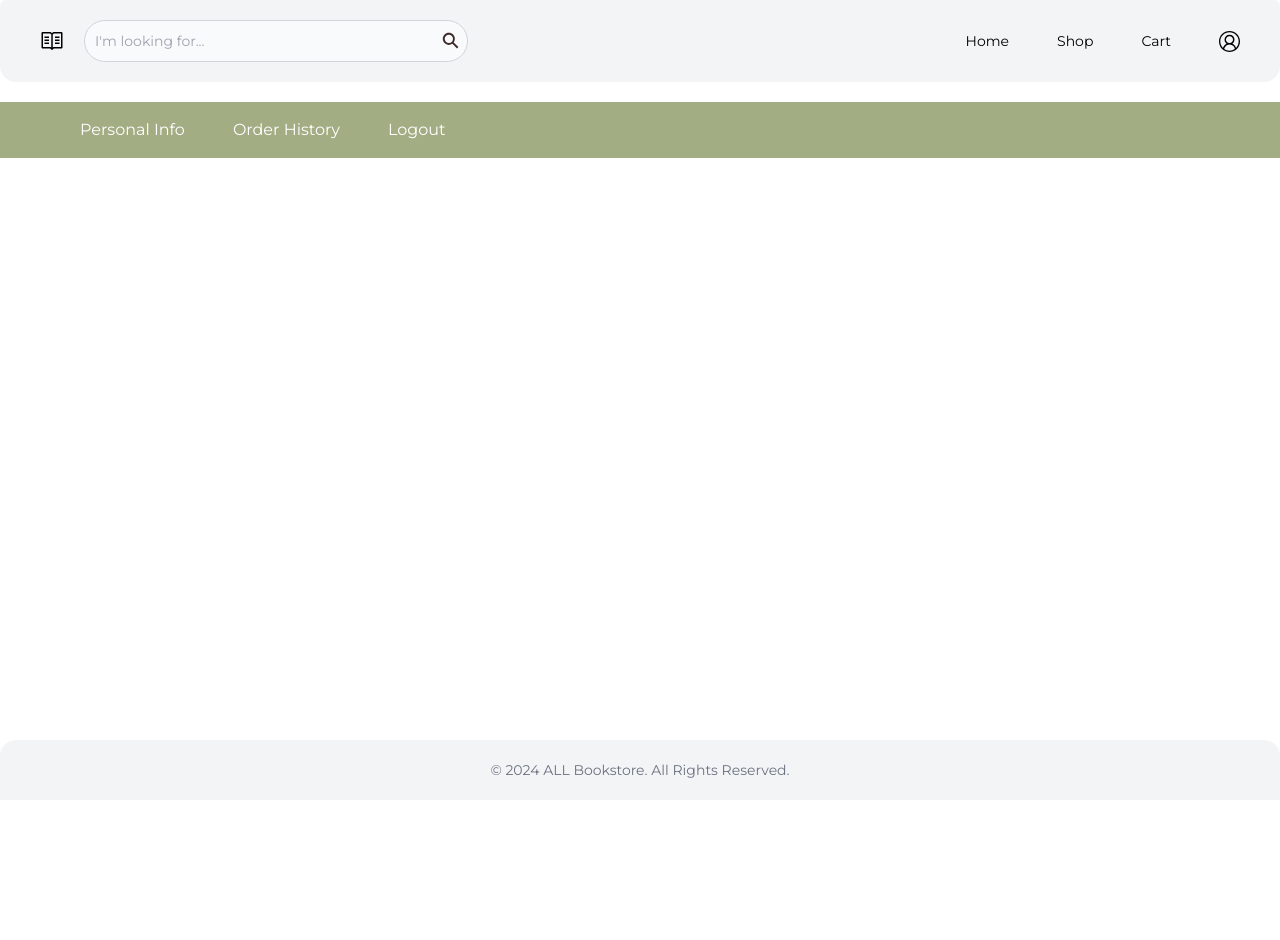
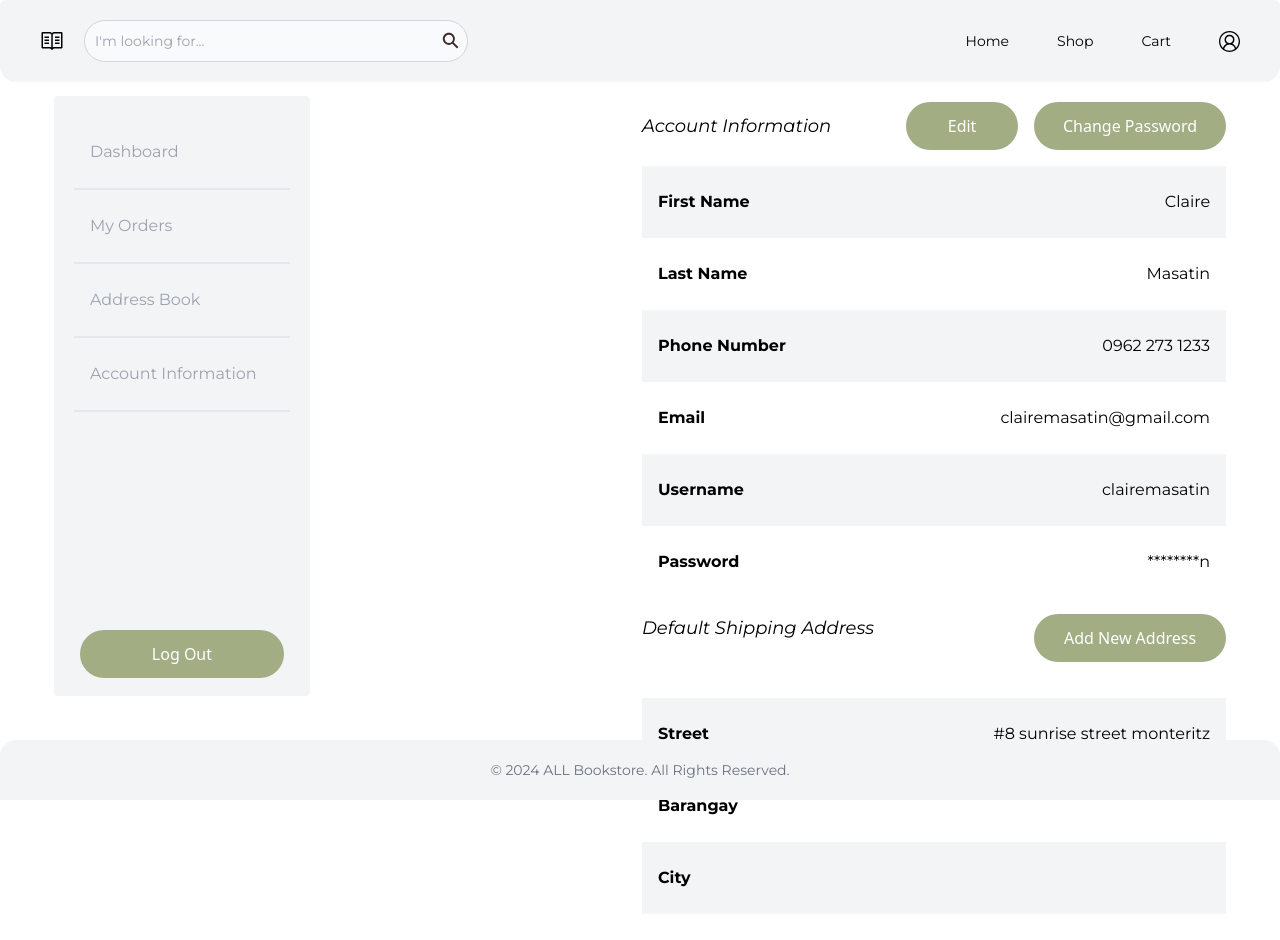
Before and after one commit to isabellelbgn/all-bookstore, a React (Vite) app in the folder frontend/: page /customer/dashboard in a window 1280 px wide. Shown: the top 940 px of the page. Before the commit the page ends 800 px from the top, so only its background shows below. Built offline with nearby package versions, Linux system fonts and the light colour scheme.

Commit message:
Accounts page pero need pa fixes

```diff
--- a/frontend/src/components/Containers/GrayTable.jsx
+++ b/frontend/src/components/Containers/GrayTable.jsx
@@ -2,33 +2,33 @@ import React from 'react'
 
 const GrayTable = () => {
   return (
-    <div className=' container mx-auto'>
-        <table className=' table-auto'>
+    <div className='container'>
+        <table className=' table-auto w-full'>
             <tbody>
                 <tr className=' bg-gray-100'>
-                    <td className='px-4 py-2 text-left font-[montserrat] font-bold'> First Name </td>
-                    <td className='px-4 py-2 text-right font-[montserrat] w-2/3'> Claire </td>
+                    <td className='px-4 py-6 text-left font-[montserrat] font-bold'> First Name </td>
+                    <td className='px-4 py-6 text-right font-[montserrat] w-2/3'> Claire </td>
                 </tr>
                 <tr>
-                    <td className='px-4 py-2 text-left font-[montserrat] font-bold'> Last Name </td>
-                    <td className='px-4 py-2 text-right font-[montserrat] w-2/3'> Masatin </td>
+                    <td className='px-4 py-6 text-left font-[montserrat] font-bold'> Last Name </td>
+                    <td className='px-4 py-6 text-right font-[montserrat] w-2/3'> Masatin </td>
                 </tr>
                 <tr  className=' bg-gray-100'>
-                    <td className='px-4 py-2 text-left font-[montserrat] font-bold'> Phone Number </td>
-                    <td className='px-4 py-2 text-right font-[montserrat] w-2/3'> 0962 273 1233 </td>
+                    <td className='px-4 py-6 text-left font-[montserrat] font-bold'> Phone Number </td>
+                    <td className='px-4 py-6 text-right font-[montserrat] w-2/3'> 0962 273 1233 </td>
                 </tr>
                 <tr>
-                    <td className='px-4 py-2 text-left font-[montserrat] font-bold'> Email </td>
-                    <td className='px-4 py-2 text-right font-[montserrat] w-2/3'> clairemasatin@gmail.com </td>
+                    <td className='px-4 py-6 text-left font-[montserrat] font-bold'> Email </td>
+                    <td className='px-4 py-6 text-right font-[montserrat] w-2/3'> clairemasatin@gmail.com </td>
                 </tr>
                 <tr  className=' bg-gray-100'
                 >
-                    <td className='px-4 py-2 text-left font-[montserrat] font-bold'> Username </td>
-                    <td className='px-4 py-2 text-right font-[montserrat] w-2/3'> clairemasatin </td>
+                    <td className='px-4 py-6 text-left font-[montserrat] font-bold'> Username </td>
+                    <td className='px-4 py-6 text-right font-[montserrat] w-2/3'> clairemasatin </td>
                 </tr>
                 <tr>
-                    <td className='px-4 py-2 text-left font-[montserrat] font-bold'> Password </td>
-                    <td className='px-4 py-2 text-right font-[montserrat] w-2/3 '> ********n </td>
+                    <td className='px-4 py-6 text-left font-[montserrat] font-bold'> Password </td>
+                    <td className='px-4 py-6 text-right font-[montserrat] w-2/3 '> ********n </td>
                 </tr>
             </tbody>
 
--- a/frontend/src/components/Sidebar.jsx
+++ b/frontend/src/components/Sidebar.jsx
@@ -1,21 +1,22 @@
 import React from 'react'
+import { PrimaryButton } from './Buttons/PrimaryButton';
 
 const Sidebar = () => {
   return (
-    <div class="bg-gray-100 text-white w-64 fixed top-4 left-4 h-3/4 flex flex-col justify-between rounded p-2.5">
+    <div class="bg-gray-100 text-white w-64 top-4 fixed h-3/4 flex flex-col justify-between rounded p-2.5 mt-20">
 
         <div class="flex flex-col bg-gray-100 font-montserrat border-spacing-4 p-2.5">
-            <a href="#" className={`px-4 py-6 text-gray-400 ${dashboardColor === 'green' ? 'bg-green-500' : 'border-b-2'}`}>Dashboard</a>
+            <a href="#" class="px-4 py-6 text-gray-400 border-b-2">Dashboard</a>
             <a href="#" class="px-4 py-6 text-gray-400 border-b-2">My Orders</a>
             <a href="#" class="px-4 py-6 text-gray-400 border-b-2">Address Book</a>
             <a href="#" class="px-4 py-6 text-gray-400 border-b-2">Account Information</a>
         </div>
 
         <div class="mt-auto px-4 py-2">
-            <button class="w-full bg-green-50 text-white px-4 py-2 rounded hover:bg-red-700 font-montserrat">Log Out</button>
+            <PrimaryButton className = "w-full"> Log Out </PrimaryButton>
         </div>
     </div>
   )
 }
 
-export default Sidebar
+export default Sidebar;
--- a/frontend/src/main.jsx
+++ b/frontend/src/main.jsx
@@ -82,11 +82,11 @@ const router = createBrowserRouter([
     element: <OrderSuccess />,
     errorElement: <NotFound />,
   },
-  {
-    path: "/customer/dashboard",
-    element: <Dashboard />,
-    errorElement: <NotFound />,
-  },
+  // {
+  //   path: "/customer/dashboard",
+  //   element: <Dashboard />,
+  //   errorElement: <NotFound />,
+  // },
   {
     path: "/customer/orders",
     element: <Orders />,
--- a/frontend/src/pages/Customer/Accounts.jsx
+++ b/frontend/src/pages/Customer/Accounts.jsx
@@ -1,16 +1,68 @@
 import React from "react";
-import DashboardNavigation from "../../components/DashboardNavigation";
 import Navigation from "../../components/Main Components/Navigation";
 import Footer from "../../components/Main Components/Footer";
+import Sidebar from "../../components/Sidebar";
+import GrayTable from "../../components/Containers/GrayTable";
+import { PrimaryButton } from "../../components/Buttons/PrimaryButton";
+import { PageTemplate } from "../../components/Main Components/PageTemplate";
 
 const Accounts = () => {
   return (
     <>
       <Navigation />
-      <DashboardNavigation />
-      <Footer />
+      <PageTemplate >
+      <div className="grid grid-cols-2 gap-1">
+      <div> <Sidebar /> </div>
+        <div>
+          <div className="flex justify-between items-center mb-4">
+            <div className="text-lg font-montserrat italic">Account Information</div>
+            <div className="flex">
+              <PrimaryButton className="w-28 ml-4">Edit</PrimaryButton>
+              <PrimaryButton className="w-48 ml-4">Change Password</PrimaryButton>
+            </div>
+          </div>
+          <GrayTable className="mb-8 "/>
+          <div className="flex justify-between mt-4">
+            <div className="text-lg font-montserrat italic static">Default Shipping Address </div>
+            <div className="flex flex-row">
+              <PrimaryButton className= " w-48 ml-40"> Add New Address</PrimaryButton>
+            </div>
+          </div>
+          <div className=' container mt-9 mb-40'>
+            <table className=' table-auto w-full'>
+                <tbody>
+                    <tr className=' bg-gray-100'>
+                        <td className='px-4 py-6 text-left font-[montserrat] font-bold'> Street </td>
+                        <td className='px-4 py-6 text-right font-[montserrat] w-2/3'> #8 sunrise street monteritz </td>
+                    </tr>
+                    <tr>
+                        <td className='px-4 py-6 text-left font-[montserrat] font-bold'> Barangay </td>
+                        <td className='px-4 py-6 text-right font-[montserrat] w-2/3'> </td>
+                    </tr>
+                    <tr  className=' bg-gray-100'>
+                        <td className='px-4 py-6 text-left font-[montserrat] font-bold'>City </td>
+                        <td className='px-4 py-6 text-right font-[montserrat] w-2/3'> </td>
+                    </tr>
+                    <tr>
+                        <td className='px-4 py-6 text-left font-[montserrat] font-bold'> Region </td>
+                        <td className='px-4 py-6 text-right font-[montserrat] w-2/3'> Davao del Sur </td>
+                    </tr>
+                    <tr  className=' bg-gray-100'
+                    >
+                        <td className='px-4 py-6 text-left font-[montserrat] font-bold'> Zip Code </td>
+                        <td className='px-4 py-6 text-right font-[montserrat] w-2/3'> </td>
+                    </tr>
+                </tbody>
+
+            </table>
+          </div>
+        </div>
+      </div>
+      </PageTemplate>
+        <Footer />
+
     </>
   )
 }
 
-export default Accounts;
+export default Accounts
```
